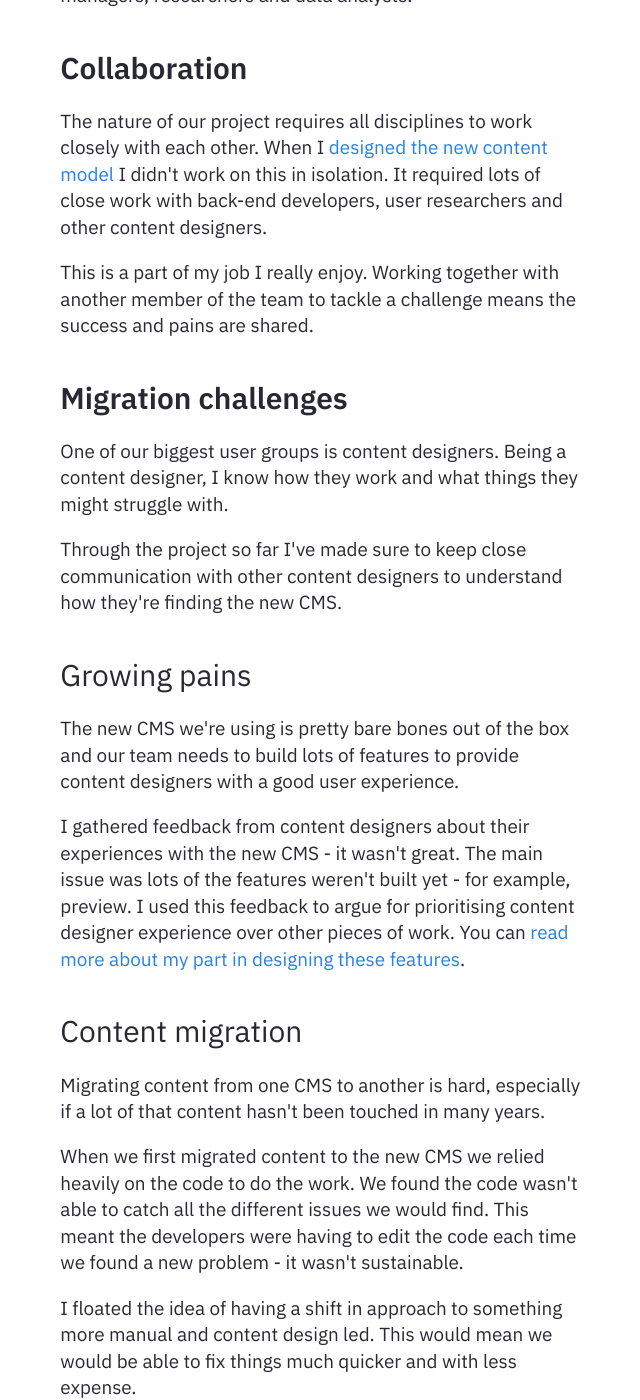
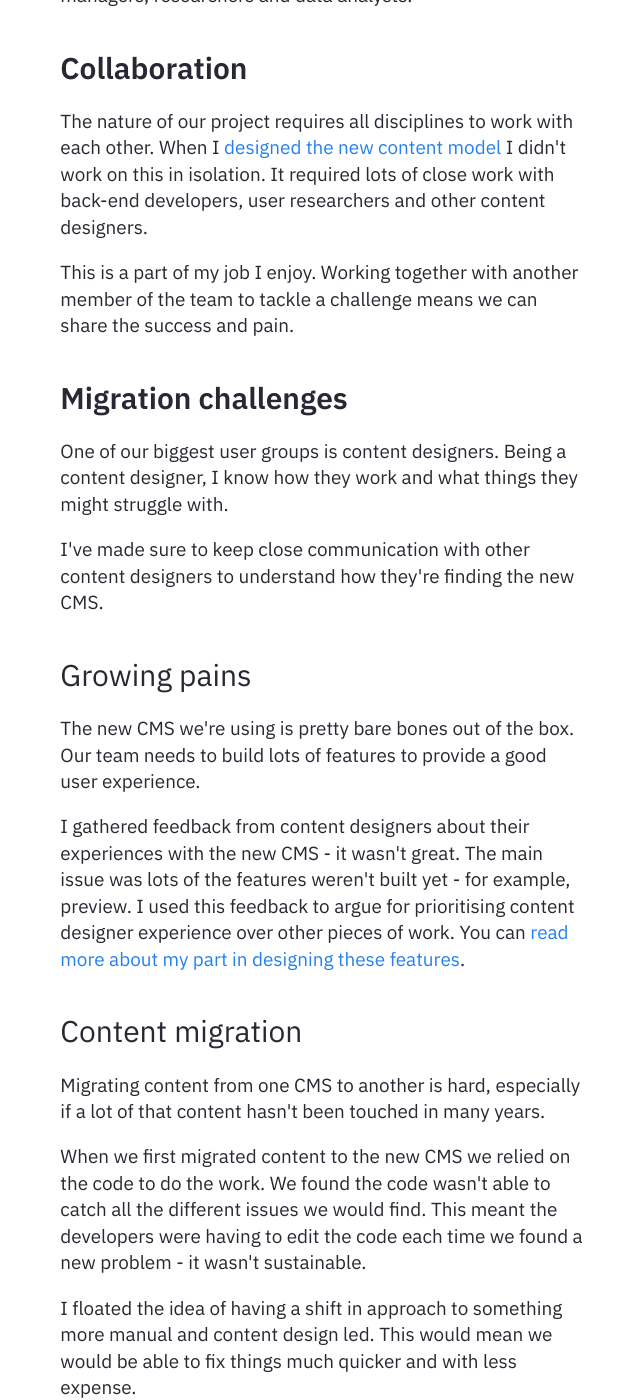
Before and after one commit to smifaye/smifaye.github.io, a Jekyll site: the page built from _notes/100 Public/Feed/cms migration.md, in a window 1280 px wide and 1400 px high, scrolled down 347 px. Shown: the whole window, without its empty margins (318-958 px from the left). Built offline with Jekyll 4.4.1, drawn with Linux system fonts in a browser that asks for light colours.

Commit message:
Update cms migration.md

```diff
--- a/_notes/100 Public/Feed/cms migration.md
+++ b/_notes/100 Public/Feed/cms migration.md
@@ -7,24 +7,24 @@ date : 01-06-2022
 I'm working on a team that's responsible for migrating from one CMS to another. I work in a multi-disciplinary team that includes all sorts of different disciplines. This includes developers, product owners, product designers, delivery managers, researchers and data analysts.
 
 ## Collaboration
-The nature of our project requires all disciplines to work closely with each other. When I [designed the new content model](future-proofing-our-content) I didn't work on this in isolation. It required lots of close work with back-end developers, user researchers and other content designers.
+The nature of our project requires all disciplines to work with each other. When I [designed the new content model](future-proofing-our-content) I didn't work on this in isolation. It required lots of close work with back-end developers, user researchers and other content designers.
 
-This is a part of my job I really enjoy. Working together with another member of the team to tackle a challenge means the success and pains are shared.
+This is a part of my job I enjoy. Working together with another member of the team to tackle a challenge means we can share the success and pain.
 
 ## Migration challenges
 One of our biggest user groups is content designers. Being a content designer, I know how they work and what things they might struggle with.
 
-Through the project so far I've made sure to keep close communication with other content designers to understand how they're finding the new CMS.
+I've made sure to keep close communication with other content designers to understand how they're finding the new CMS.
 
 ### Growing pains
-The new CMS we're using is pretty bare bones out of the box and our team needs to build lots of features to provide content designers with a good user experience.
+The new CMS we're using is pretty bare bones out of the box. Our team needs to build lots of features to provide a good user experience.
 
 I gathered feedback from content designers about their experiences with the new CMS - it wasn't great. The main issue was lots of the features weren't built yet - for example, preview. I used this feedback to argue for prioritising content designer experience over other pieces of work. You can [read more about my part in designing these features](ux-content).
 
 ### Content migration
 Migrating content from one CMS to another is hard, especially if a lot of that content hasn't been touched in many years.
 
-When we first migrated content to the new CMS we relied heavily on the code to do the work. We found the code wasn't able to catch all the different issues we would find. This meant the developers were having to edit the code each time we found a new problem - it wasn't sustainable.
+When we first migrated content to the new CMS we relied on the code to do the work. We found the code wasn't able to catch all the different issues we would find. This meant the developers were having to edit the code each time we found a new problem - it wasn't sustainable.
 
 I floated the idea of having a shift in approach to something more manual and content design led. This would mean we would be able to fix things much quicker and with less expense.
 
```
